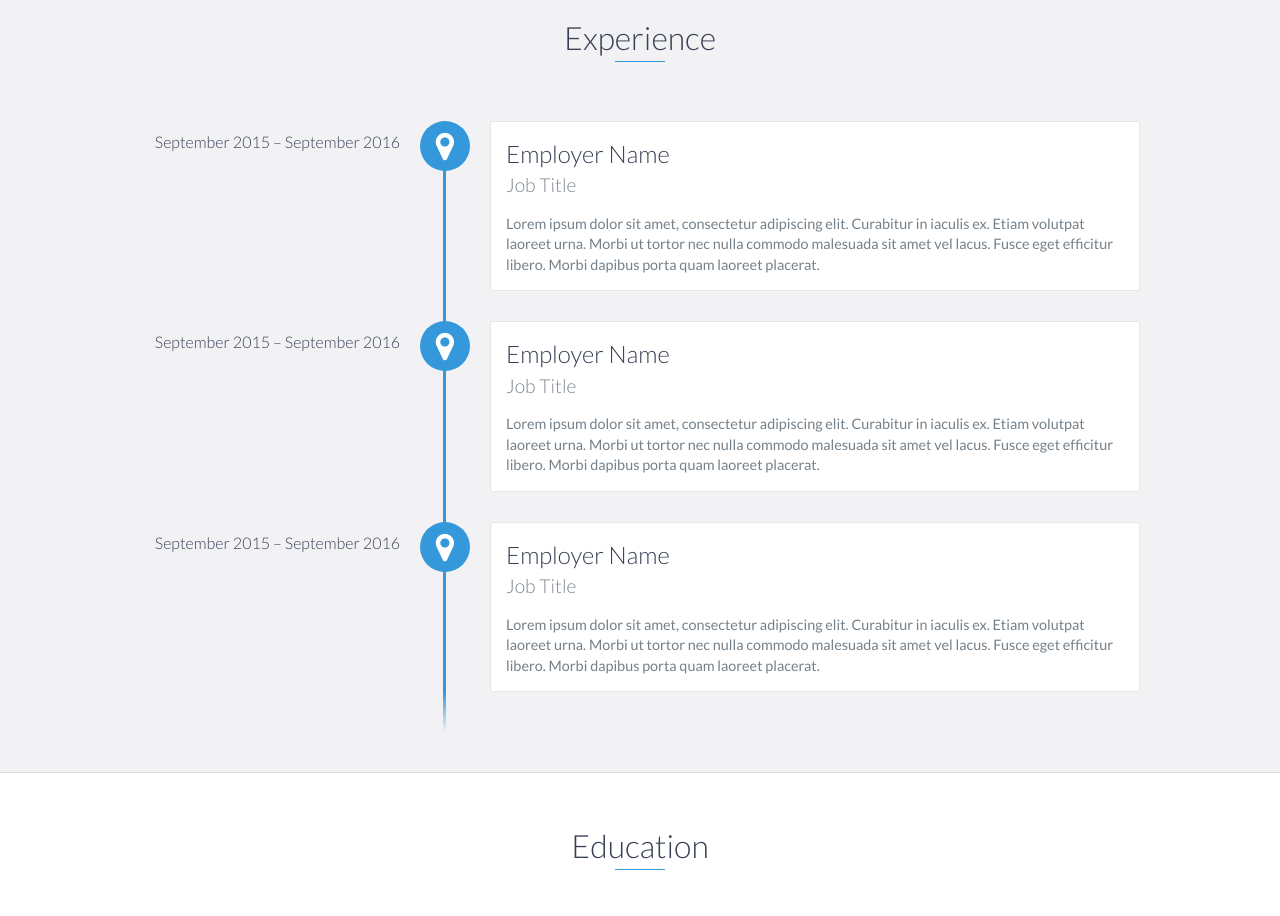
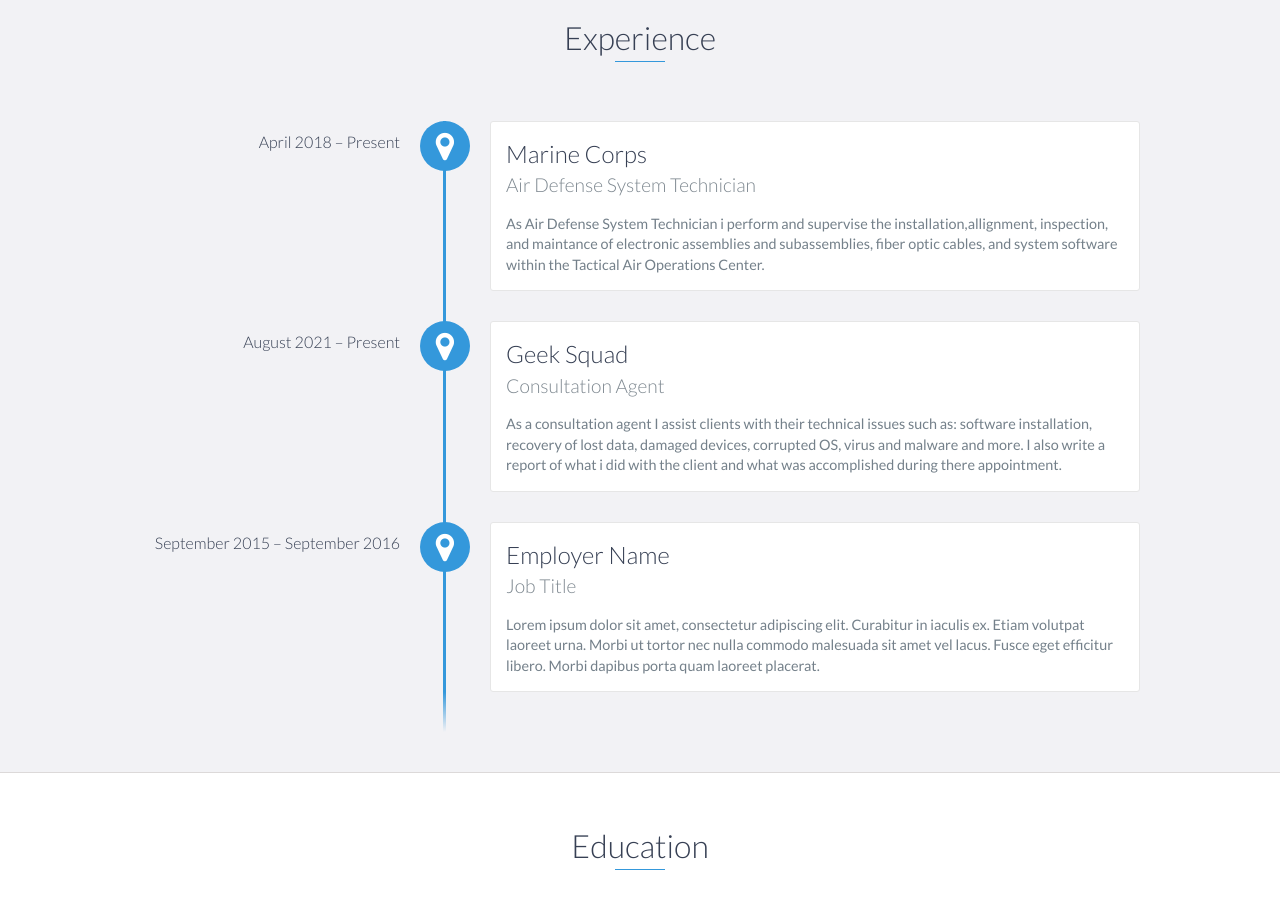
Before and after one commit to joshuaCarrillo/joshuaCarrillo.github.io, a website: page index.html in a window 1280 px wide. Shown: the part 1100-2016 px from the top of the page. Drawn offline with nearby package versions, Linux system fonts and the light colour scheme.

Commit message:
updating expierence
Updated expierence div

```diff
--- a/index.html
+++ b/index.html
@@ -87,19 +87,22 @@
     <div id="experience" class="background-alt">
         <h2 class="heading">Experience</h2>
         <div id="experience-timeline">
-            <div data-date="September 2015 – September 2016">
-                <h3>Employer Name</h3>
-                <h4>Job Title</h4>
+            <div data-date="April 2018 – Present">
+                <h3>Marine Corps</h3>
+                <h4>Air Defense System Technician</h4>
                 <p>
-                    Lorem ipsum dolor sit amet, consectetur adipiscing elit. Curabitur in iaculis ex. Etiam volutpat laoreet urna. Morbi ut tortor nec nulla commodo malesuada sit amet vel lacus. Fusce eget efficitur libero. Morbi dapibus porta quam laoreet placerat.
+                    As Air Defense System Technician i perform and supervise the installation,allignment, inspection, and maintance of electronic
+                    assemblies and subassemblies, fiber optic cables, and system software within the Tactical Air Operations Center.
                 </p>
             </div>
 
-            <div data-date="September 2015 – September 2016">
-                <h3>Employer Name</h3>
-                <h4>Job Title</h4>
+            <div data-date="August 2021 – Present">
+                <h3>Geek Squad</h3>
+                <h4>Consultation Agent </h4>
                 <p>
-                    Lorem ipsum dolor sit amet, consectetur adipiscing elit. Curabitur in iaculis ex. Etiam volutpat laoreet urna. Morbi ut tortor nec nulla commodo malesuada sit amet vel lacus. Fusce eget efficitur libero. Morbi dapibus porta quam laoreet placerat.
+                    As a consultation agent I assist clients with their technical issues such as: software installation, recovery of lost data,
+                    damaged devices, corrupted OS, virus and malware and more. I also write a report of what i did with the client and what was accomplished during
+                    there appointment.
                 </p>
             </div>
 
--- a/scss/styles.scss
+++ b/scss/styles.scss
@@ -34,7 +34,7 @@
 */
 
 // Define base and accent colors
-$base-color: #3498db;
+$base-color: #3498db ;
 $base-color-hover: darken($base-color, 10%);
 
 // Define background colors
```
